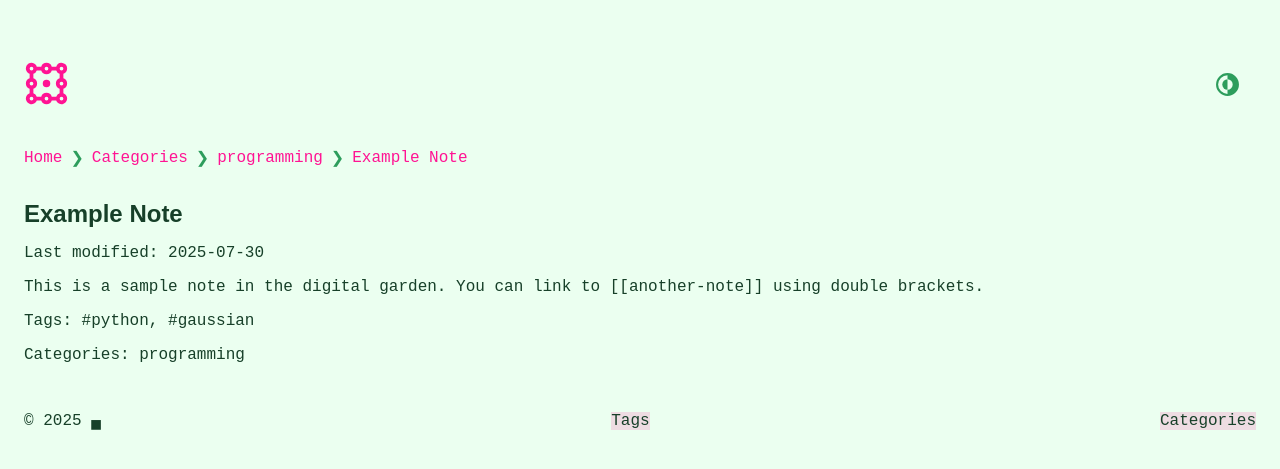
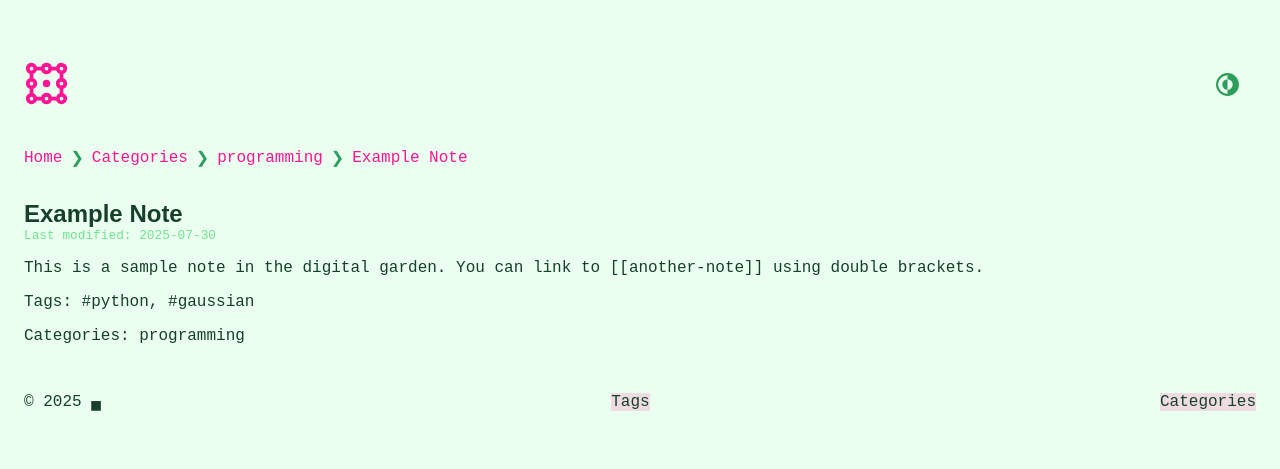
Before and after one commit to dduyg/5566677, a Jekyll site: the page built from _notes/example-note.md, in a window 1280 px wide. Shown: the top 469 px of the page. Built offline with Jekyll 4.4.1, drawn with Linux system fonts in a browser that asks for light colours; some web fonts are replaced.

Commit message:
Update note.html

```diff
--- a/_layouts/note.html
+++ b/_layouts/note.html
@@ -28,7 +28,7 @@ layout: default
   <h1>{{ page.title }}</h1>
 
   {% if page.last_modified_at %}
-    <p class="note-modified">Last modified: {{ page.last_modified_at | date: "%Y-%m-%d" }}</p>
+    <p show-comma="true" class="content-meta"><span>Last modified: {{ page.last_modified_at | date: "%Y-%m-%d" }}</span></p>
   {% endif %}
   <div>{{ content }}</div>
 
```
